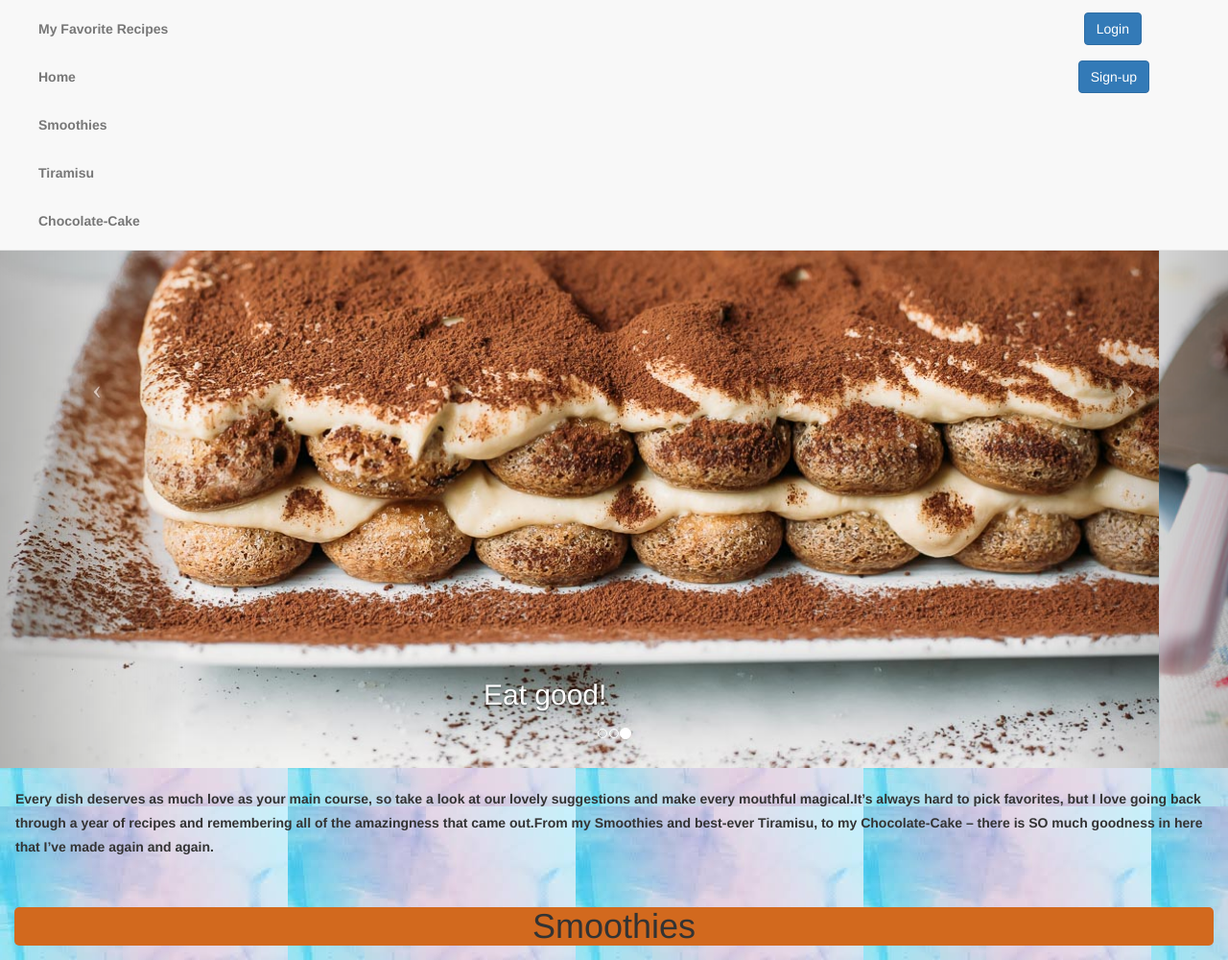
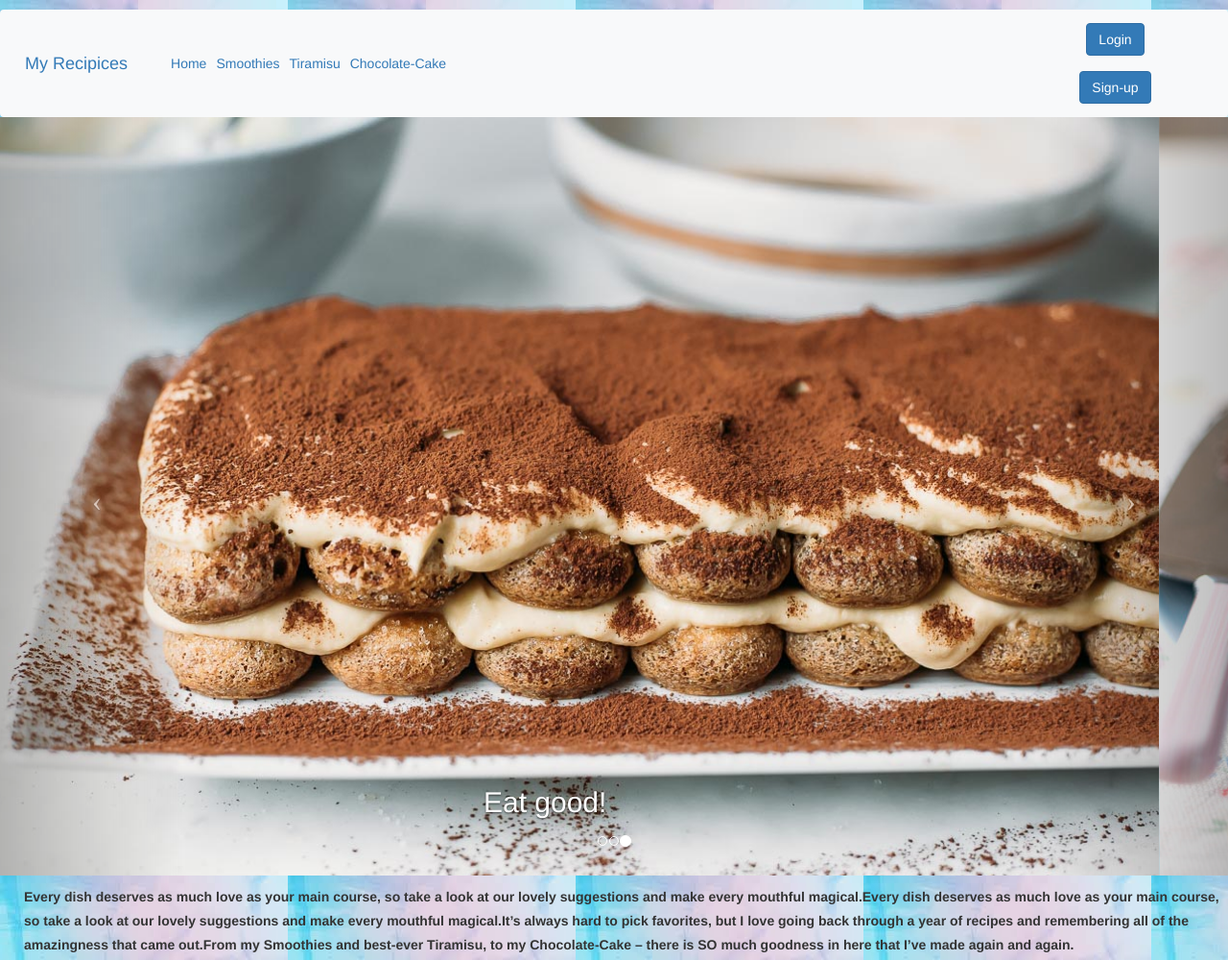
Before and after one commit to manshu12/bootstrap, a website: page index.html in a window 1280 px wide. Shown: the top 1000 px of the page at 96% size. Drawn offline with nearby package versions, Linux system fonts and the light colour scheme.

Commit message:
Assignment-6 completed

```diff
--- a/index.html
+++ b/index.html
@@ -12,43 +12,21 @@
 
     <!-- Bootstrap core CSS -->
     <link href="vendor/bootstrap/css/bootstrap.min.css" rel="stylesheet">
+
+    <!-- Custom styles for this template -->
       <link href="https://maxcdn.bootstrapcdn.com/bootstrap/3.3.0/css/bootstrap.min.css" rel="stylesheet" id="bootstrap-css">
-
-
+<!--<script src="//maxcdn.bootstrapcdn.com/bootstrap/3.3.0/js/bootstrap.min.js"></script>
+<script src="//code.jquery.com/jquery-1.11.1.min.js"></script>
+-->
     <style>
-
       html,
         body {
             background-image: url(img.jpg);
             height: 100%;
+        padding-top: 10px;
+
       }
-
-.carousel,
-.item,
-.active {
-    height: 100%;
-}
-
-.carousel-inner {
-    height: 100%;
-}
-
-/* Background images are set within the HTML using inline CSS, not here */
-
-.fill {
-    width: 100%;
-    height: 100%;
-    background-position: center;
-    -webkit-background-size: cover;
-    -moz-background-size: cover;
-    background-size: cover;
-    -o-background-size: cover;
-}
-
-footer {
-    margin: 50px 0;
-}
-      @media (min-width: 970px) {
+      @media (min-width: 992px) {
         body {
           padding-top: 0px;
         }
@@ -62,13 +40,42 @@ footer {
         p{
             line-height:25px;
         }
-
         /*
  * Start Bootstrap - Full Slider (http://startbootstrap.com/)
  * Copyright 2013-2016 Start Bootstrap
  * Licensed under MIT (https://github.com/BlackrockDigital/startbootstrap/blob/gh-pages/LICENSE)
  */
+        .bg{
 
+
+    /* Full height */
+    height: 100%;
+    /* Center and scale the image nicely */
+    background-position: center;
+    background-repeat: no-repeat;
+    background-size: cover;
+        }
+.carousel,
+.item,
+.active {
+    height: 100%;
+}
+.carousel-inner {
+    height: 100%;
+}
+/* Background images are set within the HTML using inline CSS, not here */
+.fill {
+    width: 100%;
+    height: 100%;
+    background-position: center;
+    -webkit-background-size: cover;
+    -moz-background-size: cover;
+    background-size: cover;
+    -o-background-size: cover;
+}
+footer {
+    margin: 50px 0;
+}
         .smoothies {
 
             background-color: chocolate;
@@ -84,41 +91,40 @@ footer {
 
 
     <!-- Navigation -->
-        <nav class="navbar navbar-default navbar-fixed-top">
-  <div class="container-fluid">
-
-    <div class="navbar-header">
-      <button type="button" class="navbar-toggle collapsed" data-toggle="collapse" data-target="#bs-example-navbar-collapse-1" aria-expanded="false">
-        <span class="sr-only">Toggle navigation</span>
-        <span class="icon-bar"></span>
-        <span class="icon-bar"></span>
-        <span class="icon-bar"></span>
+    <nav class="navbar navbar-expand-lg navbar-red bg-light fixed-top" style="margin-bottom: 0px;margin-top: 0px;" >
+      <div class="container">
+        <a class="navbar-brand" href="#">My Recipices</a>
+        <button class="navbar-toggler" type="button" data-toggle="collapse" data-target="#navbarResponsive" aria-controls="navbarResponsive" aria-expanded="false" aria-label="Toggle navigation">
+          <span class="navbar-toggler-icon"></span>
         </button>
-
+        <div class="collapse navbar-collapse" id="navbarResponsive">
+          <ul class="nav navbar-nav navbar-left">
+            <li class="nav-item active">
+              <a class="nav-link" href="#">Home
+                <span class="sr-only">(current)</span>
+              </a>
+            </li>
+            <li class="nav-item">
+              <a class="nav-link" href="#smoothy">Smoothies</a>
+            </li>
+            <li class="nav-item">
+              <a class="nav-link" href="#tiramisu">Tiramisu</a>
+            </li>
+            <li class="nav-item">
+              <a class="nav-link" href="#chocolate-cake">Chocolate-Cake</a>
+            </li>
+          </ul>
         </div>
-     <div class="collapse navbar-collapse" id="bs-example-navbar-collapse-1">
-      <ul class="nav navbar-nav">
-          <li ><a id="home" class="section" href="#carousel"> <b>My Favorite Recipes</b><span class="sr-only">(current)</span></a></li>
-          <li><a id="home" class="section" href="#carousel"><b>Home</b></a></li>
-          <li><a id="smoothies" class="section" href="#smoothy"><b>Smoothies</b></a></li>
-
-          <li><a href="#tiramisu"><b>Tiramisu</b></a></li>
-          <li><a href="#chocolate-cake"><b>Chocolate-Cake</b></a></li>
-
-      </ul>
-
-
-      <ul class="nav navbar-nav navbar-right" style="margin-right:55px;margin-left: 20px;">
+      </div>
+        <ul class="nav navbar-nav navbar-right" style="margin-left: 30px;">
          <li style="margin-right: 10px;margin-left: 7px;"> <button class="btn btn-primary navbar-btn">Login</button></li>
-          <li style="margin-left: 1px;">  <button class="btn btn-primary navbar-btn">Sign-up</button></li>
+          <li style="margin-right: 20px;">  <button class="btn btn-primary navbar-btn">Sign-up</button></li>
 
 
 
       </ul>
-    </div>
-  </div>
+
     </nav>
-
       <!-- Full Page Image Background Carousel Header -->
        <header id="myCarousel" class="carousel slide">
         <!-- Indicators -->
@@ -161,7 +167,7 @@ footer {
 
  <div class="item active">
                 <!-- Set the first background image using inline CSS below. -->
-                <div class="fill" style="background-image:url('14.jpg')"></div>
+                <div class="fill" style="background-image:url('14.jpg');"></div>
                 <div class="carousel-caption">
                     <h2>Always Be Happy!</h2>
                 </div>
@@ -179,13 +185,12 @@ footer {
     </header>
 
     <!-- Page Content -->
-      <div class="container-fluid" style="margin: 20px 15px 20px 1px;">
+      <div class="container-fluid" style="margin: 10px 15px 20px 10px;">
        <div class="row">
            <div class="col-md-12 col-sm-12 col-xs-12 col-lg-12" id="col1">
                <b>
-                   <p >Every dish deserves as much love as your main course, so take a look at our lovely suggestions and make every mouthful magical.It’s always hard to pick favorites, but I love going back through a year of recipes and remembering all of the amazingness that came out.From my Smoothies and best-ever Tiramisu, to my Chocolate-Cake – there is SO much goodness in here that I’ve made again and again.</p></b>
-               </div>
-          </div>
+               <p style="margin-bottom: -5px;">Every dish deserves as much love as your main course, so take a look at our lovely suggestions and make every mouthful magical.Every dish deserves as much love as your main course, so take a look at our lovely suggestions and make every mouthful magical.It’s always hard to pick favorites, but I love going back through a year of recipes and remembering all of the amazingness that came out.From my Smoothies and best-ever Tiramisu, to my Chocolate-Cake – there is SO much goodness in here that I’ve made again and again.</p>
+               </b>
       </div>
     <div class="container-fluid" id="smoothy" style="margin-top: 20px;">
       <div class="row">
@@ -494,9 +499,8 @@ footer {
           <h3 style="font-display: swap; font-style:italic;font-weight: 700;">Hope you enjoyed it. You must try this next time with your family if you find this really tasty. So keep smiling and live healthy!! </h3>
 
           </div>
-
-
-
+           </div>
+           </div>
     <!-- Bootstrap core JavaScript -->
     <script src="vendor/jquery/jquery.min.js"></script>
     <script src="vendor/bootstrap/js/bootstrap.bundle.min.js"></script>
@@ -507,6 +511,8 @@ footer {
         interval: 2500 //changes the speed
     })
     </script>
+           </div>
+
   </body>
 
 </html>
```
Lines whose indentation alone changed are shown as unchanged.
